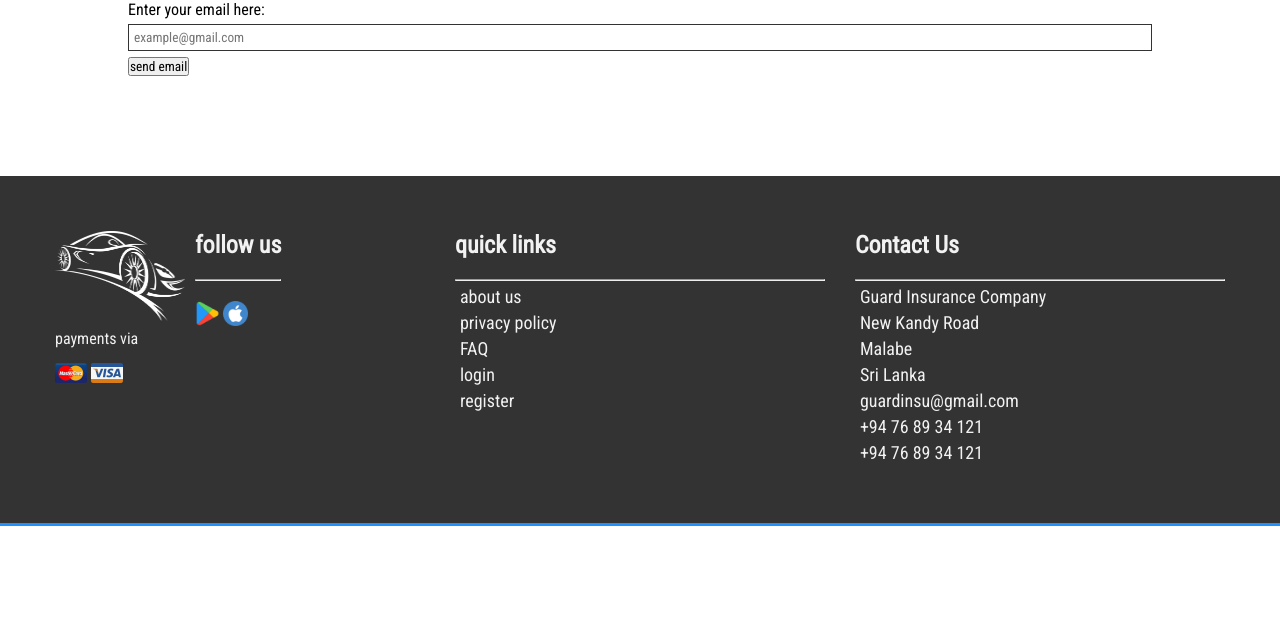
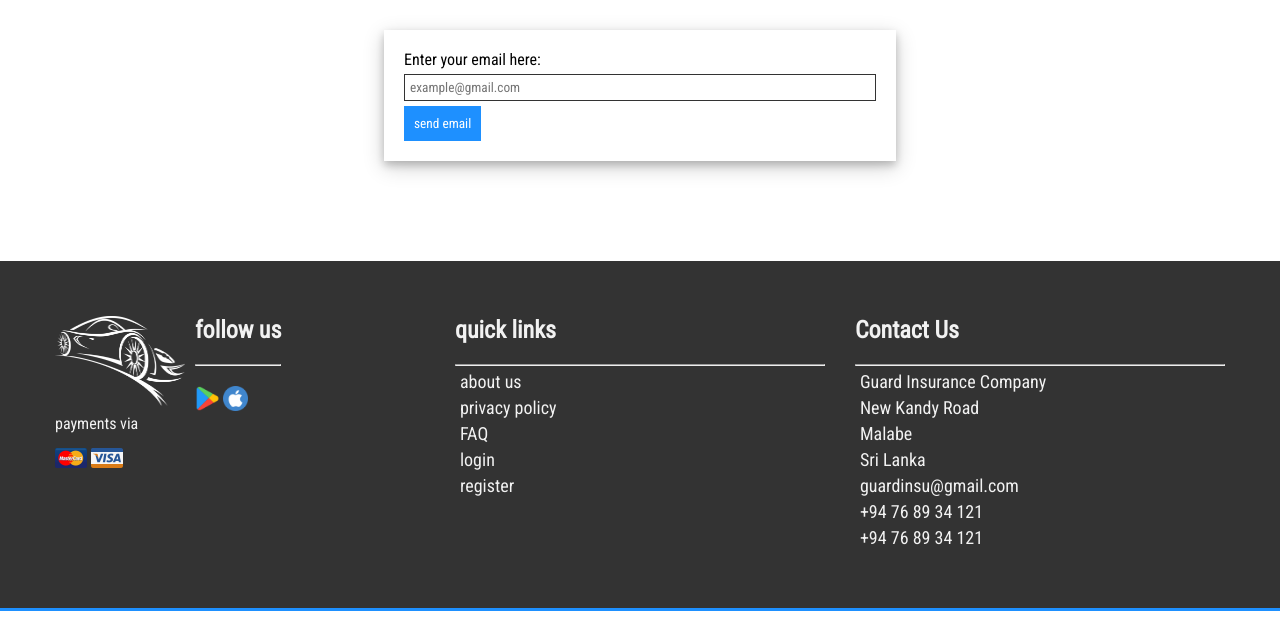
Before and after one commit to dinushka114/vehicle-insurance-management-system, a PHP site: page /reset_pwd.php in a window 1280 px wide. Shown: the part 180-800 px from the top of the page. Run offline with PHP 8.4, Linux system fonts and the light colour scheme.

Commit message:
reset password added

```diff
--- a/reset_pwd.php
+++ b/reset_pwd.php
@@ -11,13 +11,35 @@
     <title>reset password</title>
 </head>
 
+<style>
+    #resetForm {
+        box-shadow: 0 4px 8px 0 rgba(0, 0, 0, 0.2), 0 6px 20px 0 rgba(0, 0, 0, 0.19);
+        padding: 20px;
+        width: 50%;
+        margin-left: auto;
+        margin-right: auto;
+        margin-top: 30px;
+    }
+
+    #resetForm input[type="submit"] {
+        background-color: dodgerblue;
+        padding: 10px;
+        color: white;
+        border: none;
+    }
+    #resetForm input[type="submit"] :hover{
+       background-color: #333;
+        cursor: pointer;
+    }
+</style>
+
 <body>
     <?php include_once "./includes/header.php" ?>
 
     <div class="wrapper">
 
 
-        <form action="" onsubmit="return sendEmail(this)">
+        <form action="" id="resetForm" onsubmit="return sendEmail(this)">
             <label for="email">Enter your email here:</label>
             <input type="email" required name="email" placeholder="example@gmail.com">
 
```
